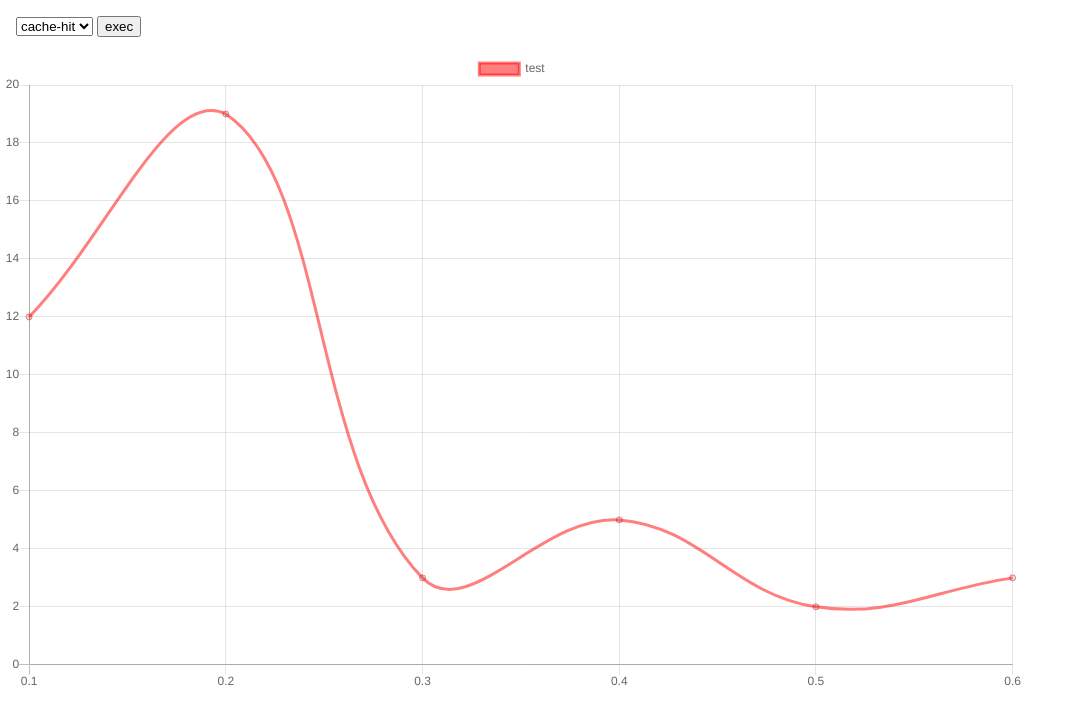
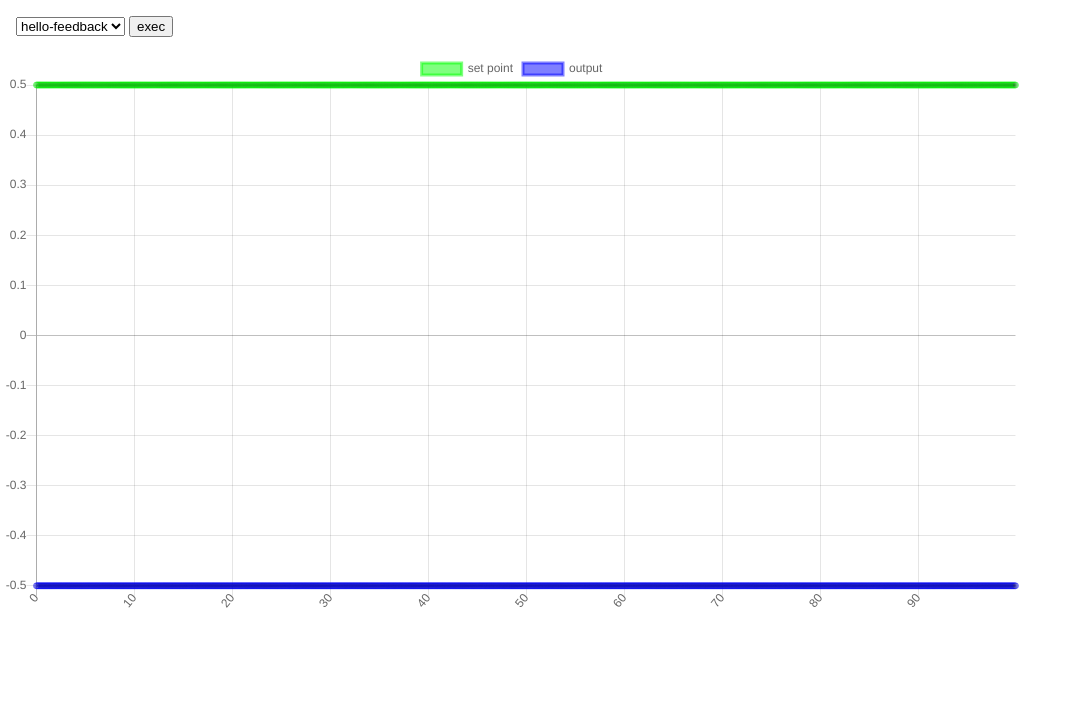
Before and after one commit to ledyba/__learning__feedback_loop, a website built with webpack: page index.html in a window 1280 px wide. Both pictures are taken after a click on the button "exec". Shown: the whole page, without its empty margins (0-1078 px from the left). Built offline with nearby package versions, Linux system fonts and the light colour scheme.

Commit message:
Create Graph!

```diff
--- a/index.html
+++ b/index.html
@@ -11,6 +11,7 @@
   <div>
     <div class="selecter">
       <select id="exec-selecter">
+        <option value="hello-feedback">hello-feedback</option>
         <option value="cache-hit">cache-hit</option>
       </select>
       <input id="exec-button" type="button" value="exec">
--- a/src/engine/Engine.ts
+++ b/src/engine/Engine.ts
@@ -1,4 +1,4 @@
-import Chart from 'chart.js';
+import Chart, { ChartData } from 'chart.js';
 
 export class Engine {
   private element: HTMLCanvasElement;
@@ -12,4 +12,8 @@ export class Engine {
   onResize() {
     this.chart.resize();
   }
+  updateData(data: ChartData) {
+    this.chart.data = data;
+    this.chart.update();
+  }
 }
--- a/src/engine/System.ts
+++ b/src/engine/System.ts
@@ -88,20 +88,18 @@ export function loop(forward: Block, backward: Block): Loop {
 }
 
 export class Invert implements Block {
-  private block: Block;
-  constructor(block: Block) {
-    this.block = block;
+  constructor() {
   }
   step(at: number, dt: number, input: number): number {
-    return -this.block.step(at, dt, input);
+    return -input;
   }
   get inspect(): ChartDataSets[] {
-    return this.block.inspect;
+    return [];
   }
 }
 
-export function invert(block:Block):Invert {
-  return new Invert(block);
+export function invert():Invert {
+  return new Invert();
 }
 
 /******************************************************************************
@@ -143,7 +141,7 @@ export class ConstantSetpoint implements Input {
     return this.recorder.intoDataSet();
   }
 }
-export function constantInput(setPoint: number): ConstantSetpoint {
+export function constantSetpoint(setPoint: number): ConstantSetpoint {
   return new ConstantSetpoint(setPoint);
 }
 
--- a/src/main.ts
+++ b/src/main.ts
@@ -1,5 +1,6 @@
-import Chart from 'chart.js';
+import Chart, { ChartData, LinearTickOptions } from 'chart.js';
 import { Engine} from './engine/Engine';
+import { System, ConstantSetpoint, invert, defaultOutput, constantSetpoint } from './engine/System';
 
 let engine: Engine | null;
 
@@ -9,15 +10,27 @@ function resize() {
   }
 }
 
-function exec(modelName: string) {
+function helloFeedback(): ChartData {
+  const input = constantSetpoint(0.5);
+  const block = invert();
+  const output = defaultOutput();
+  const system = new System(input, block, output);
+  return system.exec(0.1, 1000);
+}
+
+function cacheHit(): ChartData {
+  return helloFeedback();
+}
+
+function exec(modelName: string): ChartData | null {
   switch(modelName) {
     case "hello-feedback":
-      break;
+      return helloFeedback();
     case "cache-hit":
-      break;
+      return cacheHit();
     default:
       alert(`Unknown model: ${modelName}`);
-      break;
+      return null;
   }
 }
 
@@ -26,15 +39,7 @@ function main() {
   const ctx: CanvasRenderingContext2D = graph.getContext('2d')!;
   const chart = new Chart(ctx, {
     type: 'line',
-    data: {
-      labels: [0.1, 0.2, 0.3, 0.4, 0.5, 0.6],
-      datasets: [{
-        borderColor: 'rgba(255, 0, 0, 0.5)',
-        fill: false,
-        label: 'test',
-        data: [12, 19, 3, 5, 2, 3],
-      }]
-    },
+    data: {},
     options: {
       scales: {
         xAxes: [
@@ -42,7 +47,8 @@ function main() {
             //type: 'linear',
             position: 'bottom',
             ticks: {
-              //beginAtZero: true,
+              beginAtZero: true,
+              maxTicksLimit: 10,
             }
           }
         ],
@@ -50,8 +56,7 @@ function main() {
           {
             type: 'linear',
             ticks: {
-              beginAtZero: true,
-            },
+            }
           }
         ],
       }
@@ -61,7 +66,10 @@ function main() {
   window.addEventListener('resize', resize);
   document.getElementById('exec-button')!.addEventListener('click', (ev) => {
     const opt = document.getElementById('exec-selecter') as HTMLSelectElement;
-    exec(opt.value);
+    const data = exec(opt.value);
+    if(data != null) {
+      engine?.updateData(data);
+    }
   });
 }
 
```
